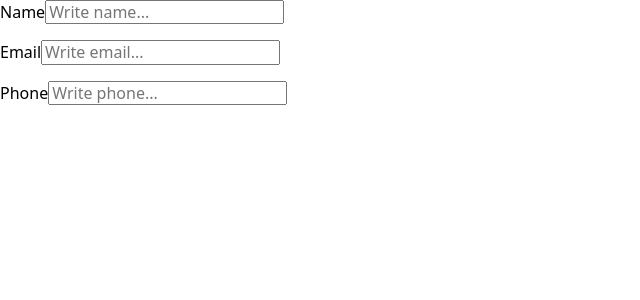
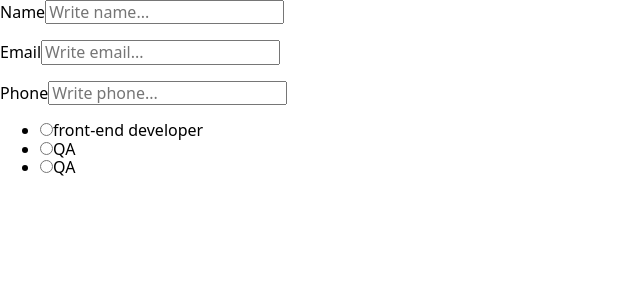
Before and after one commit to Anastasia0101/users-list-test, a Vue app: page / in a window 1280 px wide. Before the commit this address had no page. Shown: the top 300 px of the page, without its empty margins (0-640 px from the left). Built offline with nearby package versions, Linux system fonts and the light colour scheme.

Commit message:
added list of radio inputs

```diff
--- /dev/null
+++ b/src/components/SignUpForm/PositionsList/PositionItem.vue
@@ -0,0 +1,31 @@
+<template>
+  <Input
+    :id="`position${position.id}`"
+    :type="'radio'"
+    :name="name"
+    @change="handleChange(position.position)"
+  />
+  <label :for="`${position.id}`">{{ position.position }}</label>
+</template>
+
+<script setup>
+import { useField } from 'vee-validate';
+import { toRef } from 'vue';
+
+import Input from '../../UI/Input.vue';
+
+const props = defineProps({
+  name: {
+    type: String,
+    required: true
+  },
+  position: {
+    type: Object,
+    required: true
+  }
+});
+
+const name = toRef(props, "name");
+
+const { handleChange } = useField(name, undefined);
+</script>
--- /dev/null
+++ b/src/components/SignUpForm/PositionsList/PositionsList.vue
@@ -0,0 +1,27 @@
+<template>
+  <ul>
+    <li v-for="position in positions" :key="position.id">
+      <PositionItem
+        :name="name"
+        :position="position"
+      />
+    </li>
+  </ul>
+</template>
+
+<script setup>
+import PositionItem from './PositionItem.vue';
+
+const positions = [
+  { position: 'front-end developer', id: 1 },
+  { position: 'QA', id: 2 },
+  { position: 'QA', id: 3 }
+];
+
+const props = defineProps({
+  name: {
+    type: String,
+    required: true
+  }
+});
+</script>
--- a/src/components/SignUpForm/SignUpForm.vue
+++ b/src/components/SignUpForm/SignUpForm.vue
@@ -23,6 +23,8 @@
       :labelText="'Phone'"
       :placeholder="'Write phone...'"
     />
+
+    <PositionsList name="position"/>
   </form>
 </template>
 
@@ -30,6 +32,7 @@
 import * as yup from 'yup';
 import { useForm } from 'vee-validate';
 import FormInputField from './FormInputField.vue';
+import PositionsList from './PositionsList/PositionsList.vue';
 
 const formSchema = yup.object({
   name: yup.string().required(),
```
